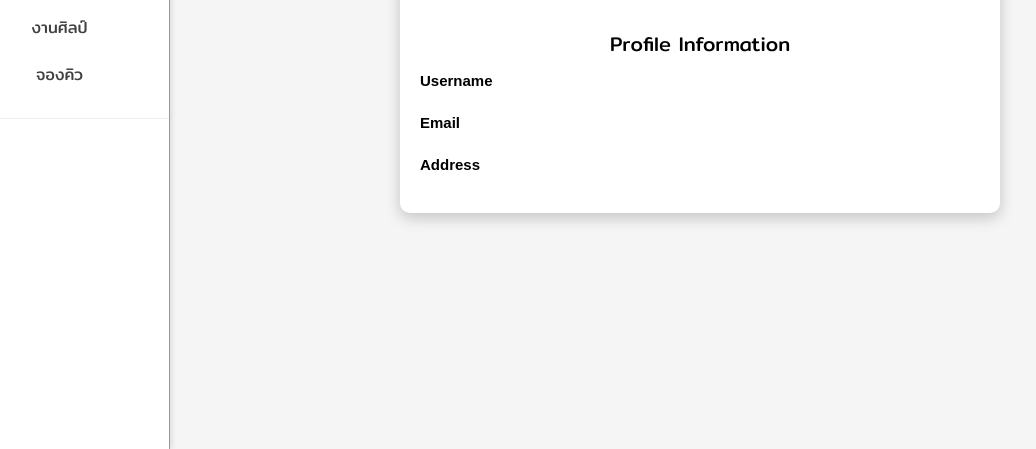
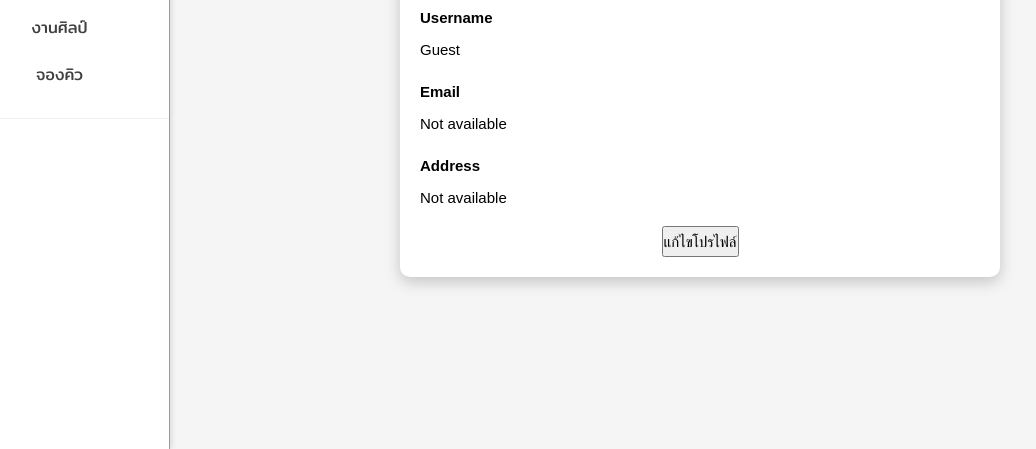
Before and after one commit to Sayorinne/Miniproject5-Remake, a PHP site: page /Miniproject5/EditProfileCustomer.php in a window 1280 px wide. Shown: the part 351-800 px from the top of the page, without its empty margins (50-1086 px from the left). Run offline with PHP 8.4, Linux system fonts and the light colour scheme; some libraries are stand-ins or nearby versions.

Commit message:
Add files via upload

```diff
--- a/EditProfileCustomer.php
+++ b/EditProfileCustomer.php
@@ -122,26 +122,25 @@ session_start();
             <!-- Main Content Row -->
             <div class="profile-container">
         <img src="https://via.placeholder.com/80" alt="Profile Image" class="profile-img">
-
         <h2>Profile Information</h2>
 
         <div class="form-group">
             <label for="username">Username</label>
-
+            <p><?php echo isset($_SESSION['username']) ? $_SESSION['username'] : 'Guest'; ?></p>
         </div>
 
         <div class="form-group">
             <label for="email">Email</label>
-
+            <p><?php echo isset($_SESSION['email']) ? $_SESSION['email'] : 'Not available'; ?></p>
         </div>
 
         <div class="form-group">
             <label for="address">Address</label>
+            <p><?php echo isset($_SESSION['address']) ? $_SESSION['address'] : 'Not available'; ?></p>
+        </div>
 
-        </div>
+        <button class="edit-profile-btn" onclick="window.location.href='edit_profile.php'">แก้ไขโปรไฟล์</button>
     </div>
-
 </body>
-</html>
 
 </html>
```
Also changed, not shown: EditProfileEmployee.php (+4 -6 lines).
